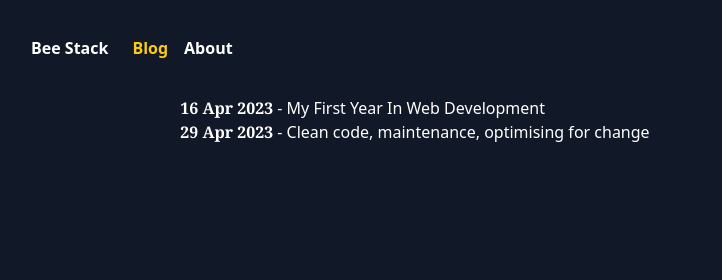
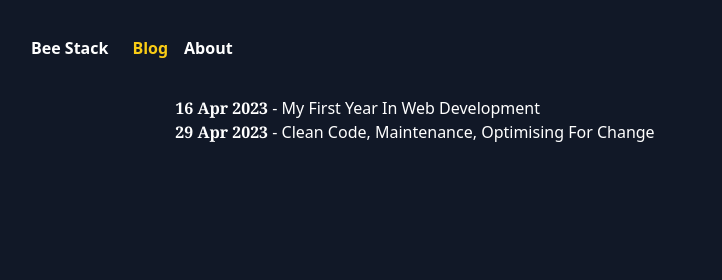
Before and after one commit to roopsBee/bee-stack-blog-astro, an Astro site: page /blog in a window 1280 px wide. Shown: the top 280 px of the page, 225-947 px from the left. Built offline with nearby package versions, Linux system fonts and the light colour scheme; Astro itself is replaced by a stand-in of ours.

Commit message:
update title

```diff
--- a/src/content/blog/clean-code.md
+++ b/src/content/blog/clean-code.md
@@ -1,5 +1,5 @@
 ---
-title: 'Clean code, maintenance, optimising for change'
+title: 'Clean Code, Maintenance, Optimising For Change'
 description: 'What is clean code, and is less code better? What should we be optimising for when we write code?'
 pubDate: 'April 29 2023'
 heroImage: '/placeholder-hero.jpg'
```
